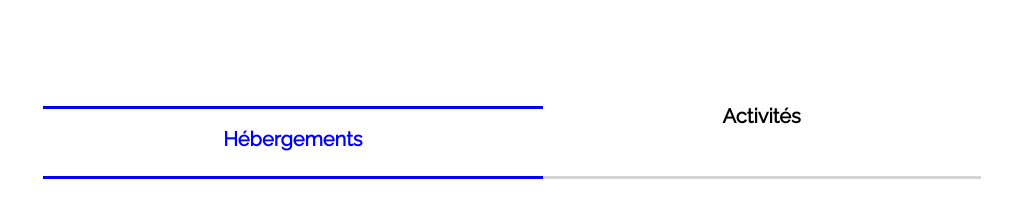
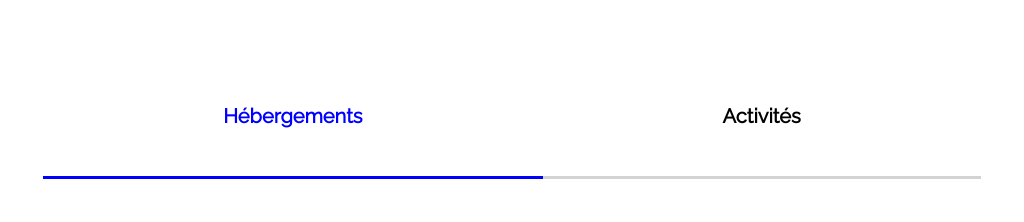
Before and after one commit to Flokhal/Fouquet_2_01-12-2020, a plain HTML site: page index.html in a window 1024 px wide. In both pictures the pointer is over the link "Hébergements". Shown: the part 124-346 px from the top of the page. Drawn offline with Linux system fonts and the light colour scheme.

Commit message:
Soutenance P2

```diff
--- a/style.css
+++ b/style.css
@@ -936,6 +936,8 @@ a:link, a:visited
   {
     border-bottom-style: solid;
     border-color: blue;
+    padding-top: 0px;
+    border-top: none;
     padding-bottom: 15px;
     color: blue;
   }
```
